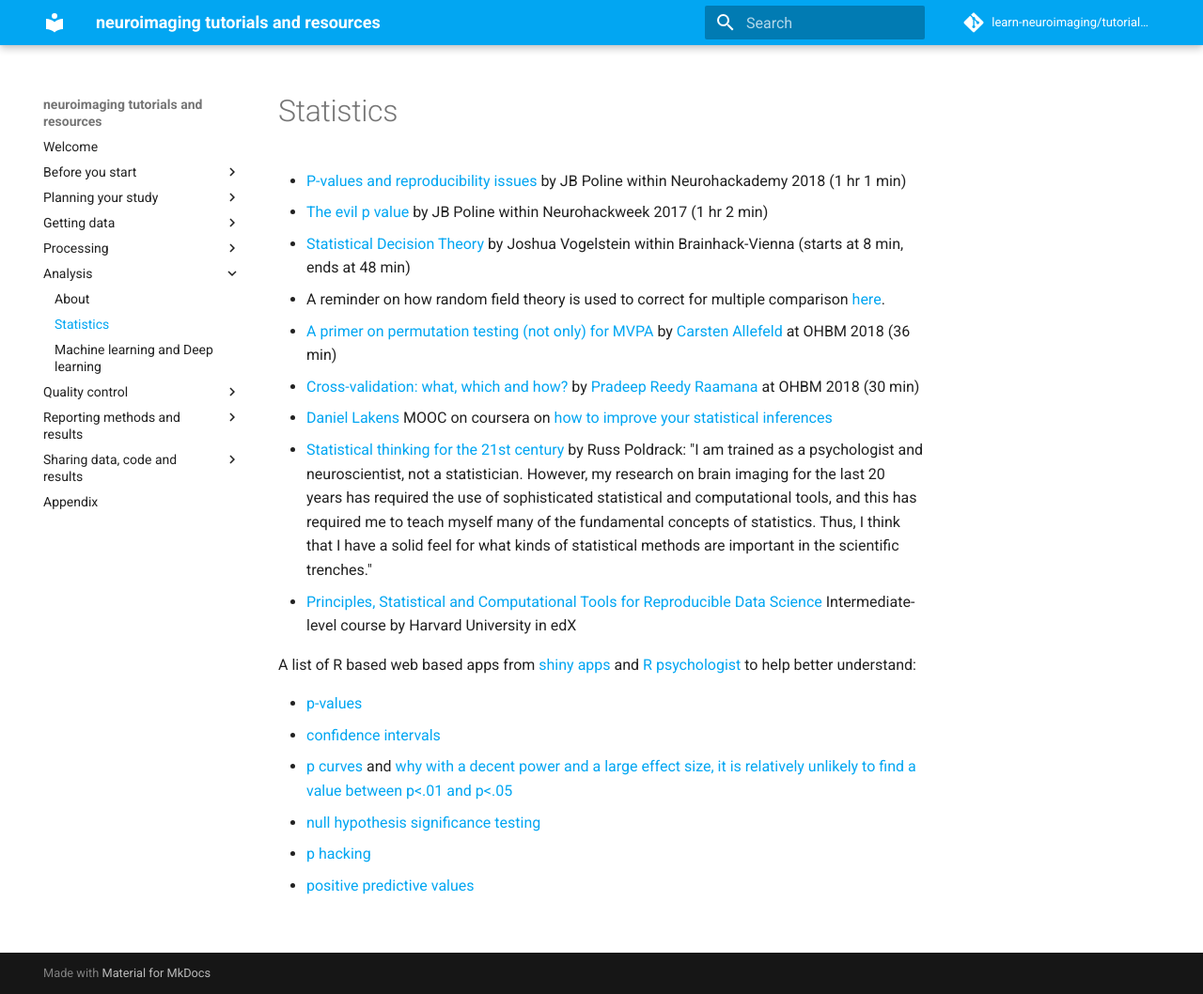
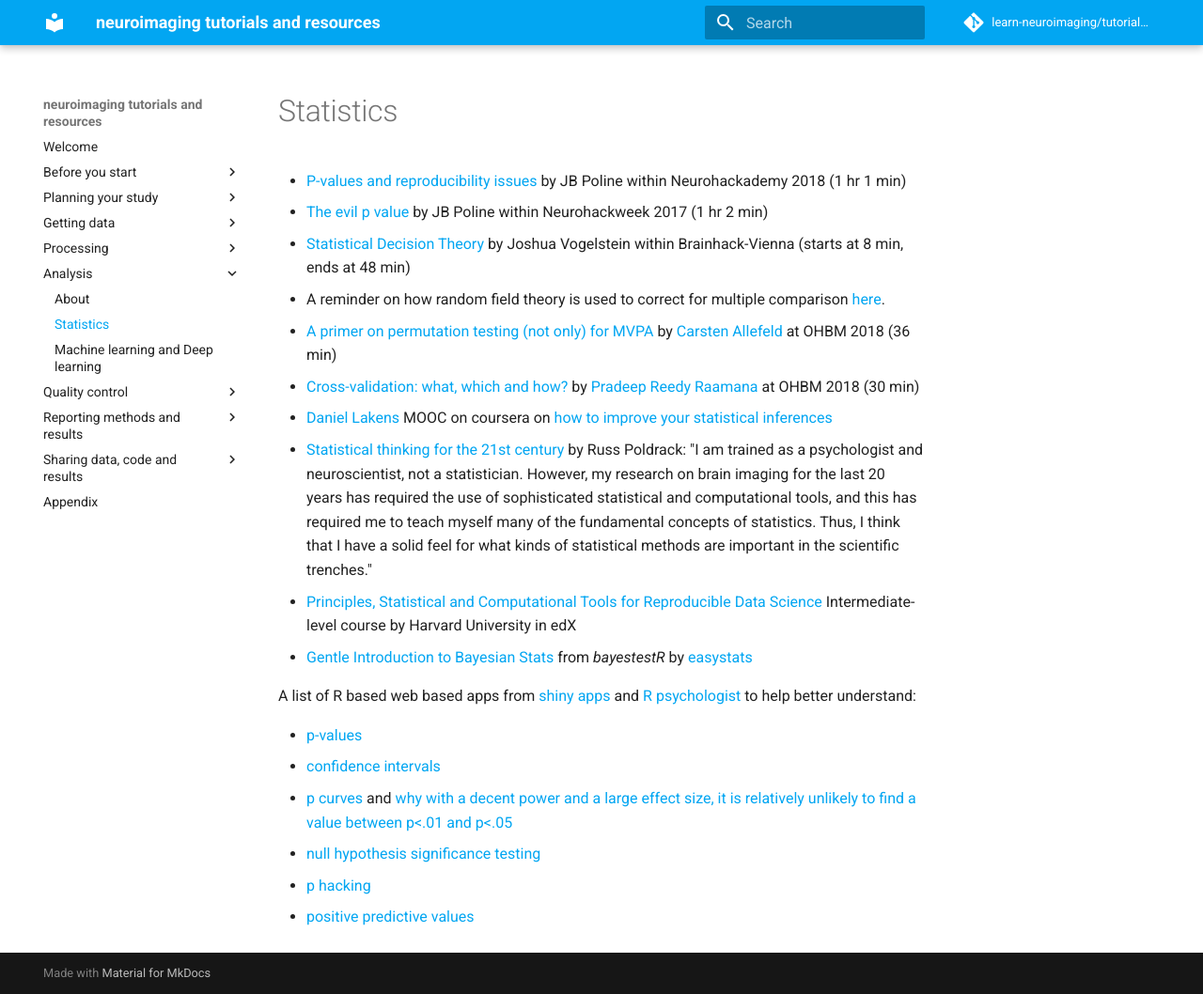
Before and after one commit to learn-neuroimaging/hitchhackers_guide_brain, an MkDocs documentation site: the page built from docs/statistics.md, in a window 1280 px wide and 1058 px high. Shown: the whole window at 94% size. Built offline with MkDocs 1.6.1 and Material for MkDocs 9.7.7, drawn with Linux system fonts in a browser that asks for light colours; comment, search, counter and statistics services are not loaded.

Commit message:
add intro to Bayes

```diff
--- a/docs/statistics.md
+++ b/docs/statistics.md
@@ -9,6 +9,7 @@
 -   [Daniel Lakens](https://twitter.com/lakens) MOOC on coursera on [how to improve your statistical inferences](https://www.coursera.org/learn/statistical-inferences)
 -   [Statistical thinking for the 21st century](http://statsthinking21.org/) by Russ Poldrack: "I am trained as a psychologist and neuroscientist, not a statistician. However, my research on brain imaging for the last 20 years has required the use of sophisticated statistical and computational tools, and this has required me to teach myself many of the fundamental concepts of statistics. Thus, I think that I have a solid feel for what kinds of statistical methods are important in the scientific trenches."
 -   [Principles, Statistical and Computational Tools for Reproducible Data Science](https://www.edx.org/course/principles-statistical-and-computational-tools-for) Intermediate-level course by Harvard University in edX
+-   [Gentle Introduction to Bayesian Stats](https://easystats.github.io/bayestestR/articles/bayestestR.html) from *bayestestR* by [easystats](https://github.com/easystats)
 
 A list of R based web based apps from [shiny apps](http://shinyapps.org/) and [R psychologist](http://rpsychologist.com/) to help better understand:
 
```
